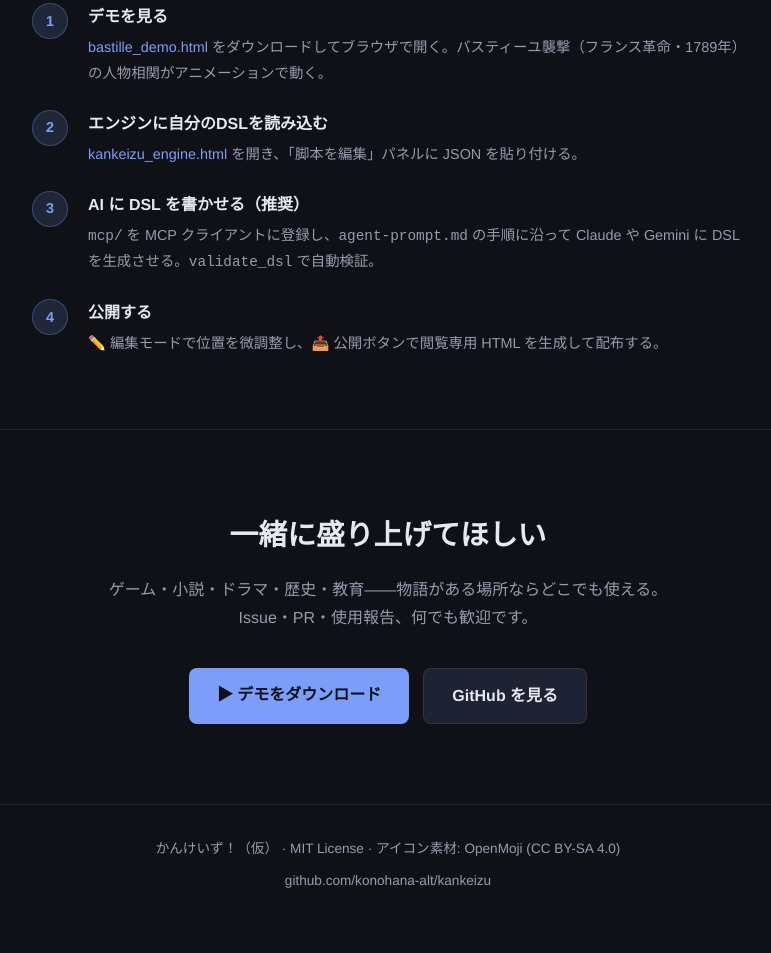
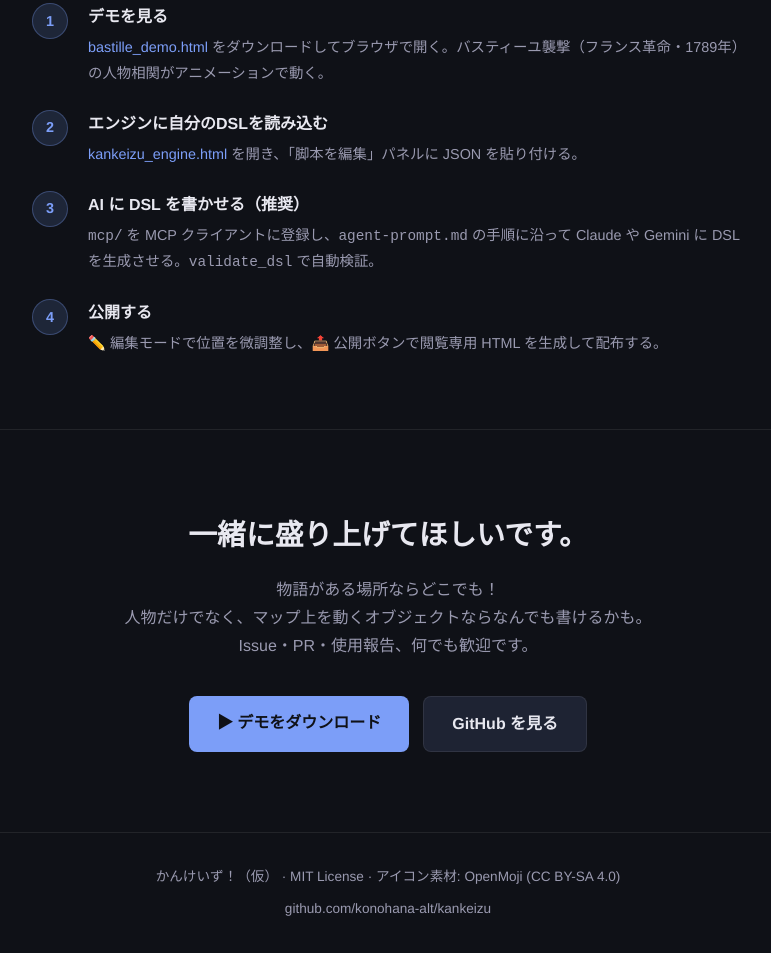
Before and after one commit to konohana-alt/kankeizu, a plain HTML site: page docs/index.html in a window 1280 px wide. Shown: the part 3538-4491 px from the top of the page, without its empty margins (252-1023 px from the left). Before the commit the page ends 4463 px from the top, so only its background shows below. Drawn offline with Linux system fonts and the light colour scheme.

Commit message:
Update CTA copy

```diff
--- a/docs/index.html
+++ b/docs/index.html
@@ -427,9 +427,10 @@
   <!-- CTA -->
   <div class="cta">
     <div class="container">
-      <h2>一緒に盛り上げてほしい</h2>
+      <h2>一緒に盛り上げてほしいです。</h2>
       <p>
-        ゲーム・小説・ドラマ・歴史・教育——物語がある場所ならどこでも使える。<br>
+        物語がある場所ならどこでも！<br>
+        人物だけでなく、マップ上を動くオブジェクトならなんでも書けるかも。<br>
         Issue・PR・使用報告、何でも歓迎です。
       </p>
       <div class="btn-group">
```
